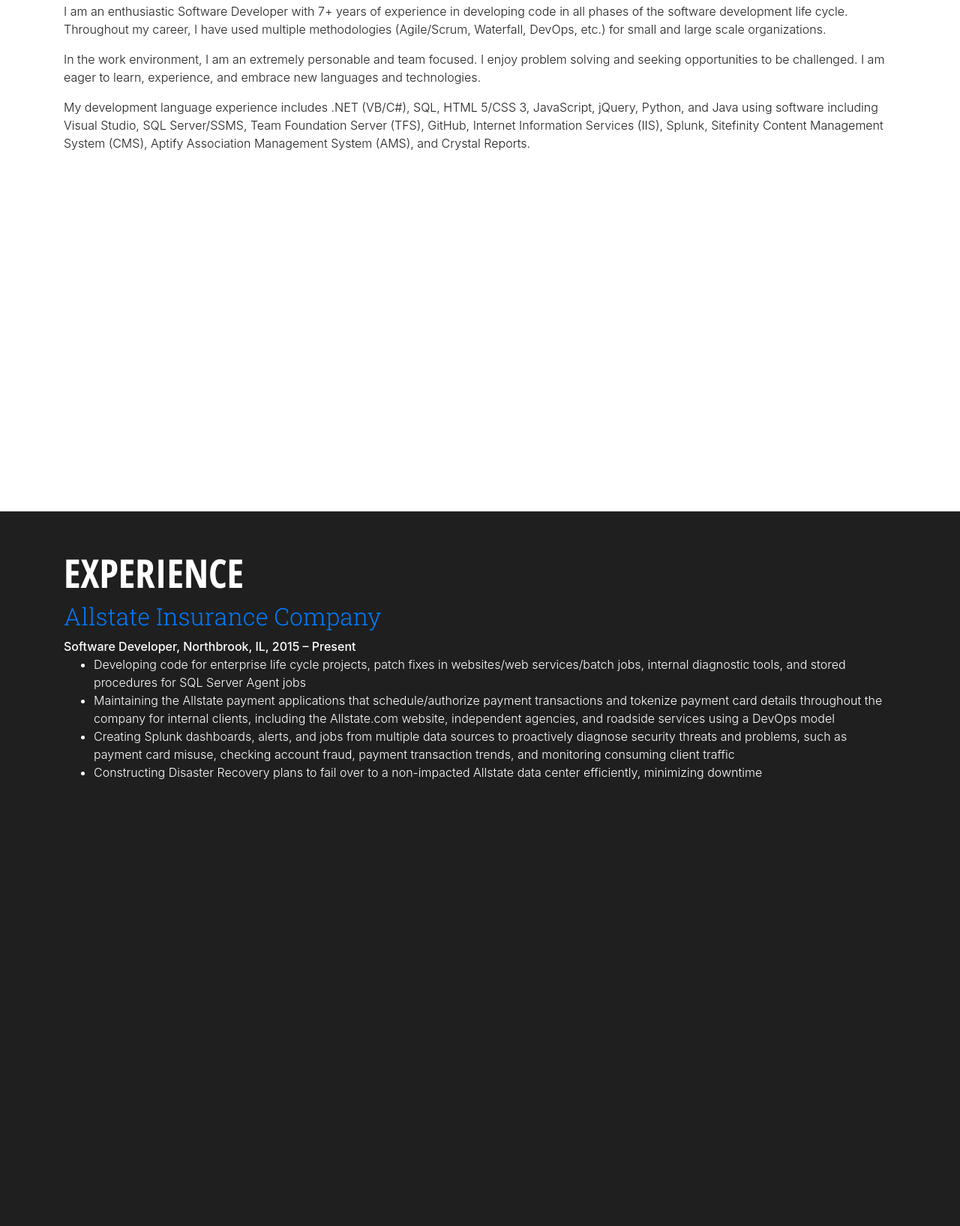
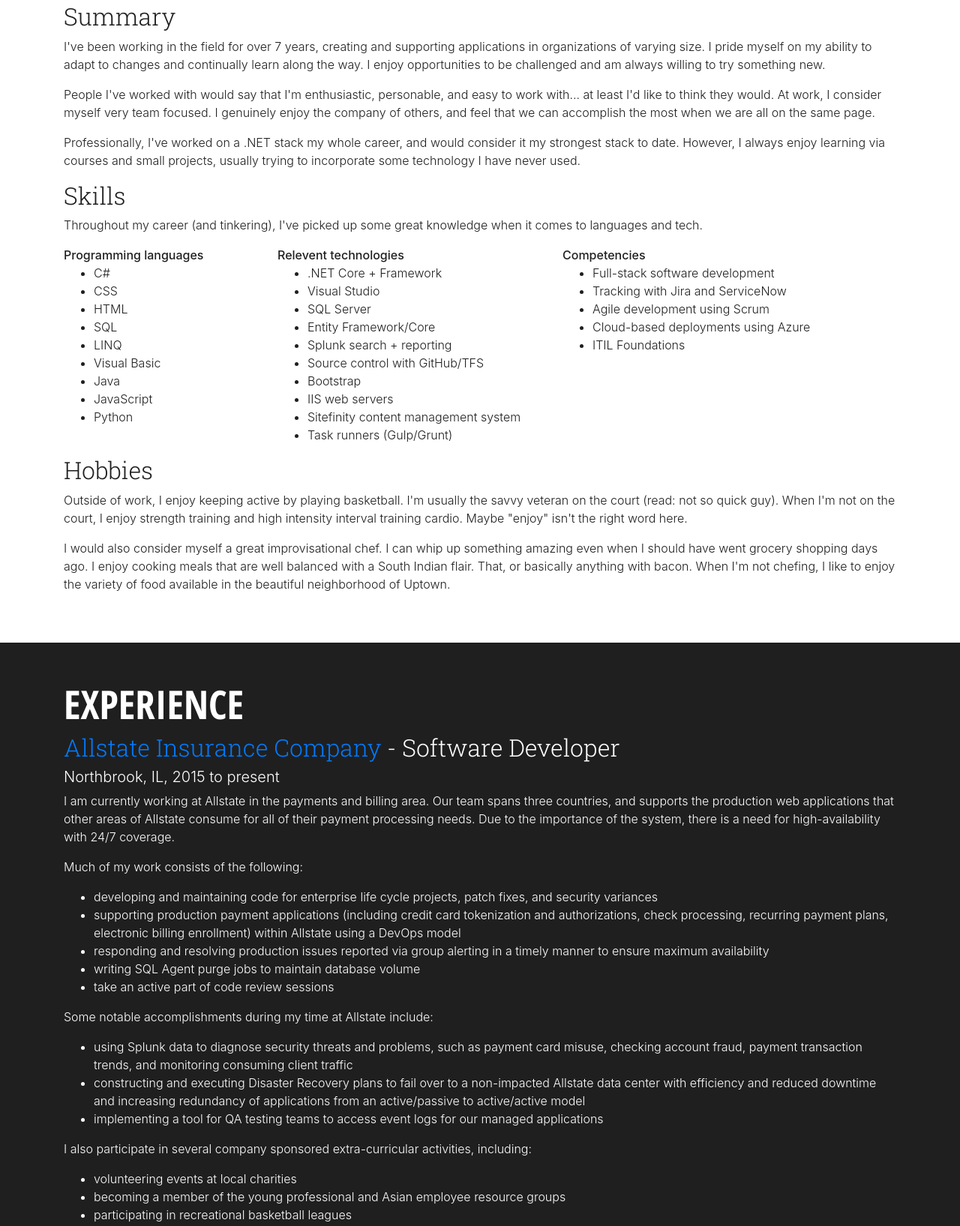
Before and after one commit to vishalhxc/HeyVishal, a website: page VishalReniguntala.com/index.html in a window 1280 px wide. Shown: the part 918-2553 px from the top of the page at 75% size. Drawn offline with Linux system fonts and the light colour scheme.

Commit message:
Updated content for index

```diff
--- a/VishalReniguntala.com/index.html
+++ b/VishalReniguntala.com/index.html
@@ -3,11 +3,11 @@
 <head>
     <title>Vishal Reniguntala</title>
     <meta charset="utf-8" />
-    <meta name="viewport" content="width=device-width, initial-scale=1.0">
+    <meta name="viewport" content="width=device-width, initial-scale=1.0" />
     <link href="css/site.css" rel="stylesheet" />
     <link href="css/bootstrap.min.css" rel="stylesheet" />
     <link rel="shortcut icon" href="images/favicon.png" />
-    <link rel="stylesheet" href="https://use.fontawesome.com/releases/v5.7.1/css/all.css" integrity="sha384-fnmOCqbTlWIlj8LyTjo7mOUStjsKC4pOpQbqyi7RrhN7udi9RwhKkMHpvLbHG9Sr" crossorigin="anonymous">
+    <link rel="stylesheet" href="https://use.fontawesome.com/releases/v5.7.1/css/all.css" integrity="sha384-fnmOCqbTlWIlj8LyTjo7mOUStjsKC4pOpQbqyi7RrhN7udi9RwhKkMHpvLbHG9Sr" crossorigin="anonymous" />
 </head>
 <body>
     <header id="header">
@@ -27,7 +27,7 @@
                         <a href="http://www.gmail.com/" class="nav-link"><i class="fas fa-envelope"></i></a>
                     </li>
                 </ul>
-                <div " id="navbarNav"></div>
+                <div id="navbarNav"></div>
                     <ul class="navbar-nav">
                         <li class="nav-item">
                             <a class="nav-link" href="">About</a>
@@ -61,38 +61,147 @@
         </div>
         <div id="about">
             <div class="container">
-                <h3>About me</h1>
+                <h3>About me</h3>
+                <h4>Summary</h4>
                 <p>
-                    I am an enthusiastic Software Developer with 7+ years of experience in developing
-                    code in all phases of the software development life cycle. Throughout my career,
-                    I have used multiple methodologies (Agile/Scrum, Waterfall, DevOps, etc.) for small
-                    and large scale organizations.
+                    I've been working in the field for over 7 years, creating and supporting
+                    applications in organizations of varying size.
+                    I pride myself on my ability to adapt to changes and continually learn along the way.
+                    I enjoy opportunities to be challenged and am always willing to try something new.
                 </p>
                 <p>
-                    In the work environment, I am an extremely personable and team focused. I enjoy
-                    problem solving and seeking opportunities to be challenged. I am eager to learn,
-                    experience, and embrace new languages and technologies.
+                    People I've worked with would say that I'm enthusiastic, personable, and easy to work with...
+                    at least I'd like to think they would.
+                    At work, I consider myself very team focused. I genuinely enjoy the company of others, and
+                    feel that we can accomplish the most when we are all on the same page.
                 </p>
                 <p>
-                    My development language experience includes .NET (VB/C#), SQL, HTML 5/CSS 3,
-                    JavaScript, jQuery, Python, and Java using software including Visual Studio, SQL Server/SSMS,
-                    Team Foundation Server (TFS), GitHub, Internet Information Services (IIS), Splunk,
-                    Sitefinity Content Management System (CMS), Aptify Association Management System (AMS),
-                    and Crystal Reports.
+                    Professionally, I've worked on a .NET stack my whole career, and would consider it my strongest
+                    stack to date. However, I always enjoy learning via courses and small projects, usually
+                    trying to incorporate some technology I have never used.
+                </p>
+                <h4>Skills</h4>
+                <p>
+                    Throughout my career (and tinkering), I've picked up some great knowledge when it comes to
+                    languages and tech.
+                </p>
+                <div class="row">
+                    <div class="col-md-3">
+                        <strong>Programming languages</strong>
+                        <ul>
+                            <li>C#</li>
+                            <li>CSS</li>
+                            <li>HTML</li>
+                            <li>SQL</li>
+                            <li>LINQ</li>
+                            <li>Visual Basic</li>
+                            <li>Java</li>
+                            <li>JavaScript</li>
+                            <li>Python</li>
+                        </ul>
+                    </div>
+                    <div class="col-md-4">
+                        <strong>Relevent technologies</strong>
+                        <ul>
+                            <li>.NET Core + Framework</li>
+                            <li>Visual Studio</li>
+                            <li>SQL Server</li>
+                            <li>Entity Framework/Core</li>
+                            <li>Splunk search + reporting</li>
+                            <li>Source control with GitHub/TFS</li>
+                            <li>Bootstrap</li>
+                            <li>IIS web servers</li>
+                            <li>Sitefinity content management system</li>
+                            <li>Task runners (Gulp/Grunt)</li>
+                        </ul>
+                    </div>
+                    <div class="col-md-5">
+                        <strong>Competencies</strong>
+                        <ul>
+                            <li>Full-stack software development</li>
+                            <li>Tracking with Jira and ServiceNow</li>
+                            <li>Agile development using Scrum</li>
+                            <li>Cloud-based deployments using Azure</li>
+                            <li>ITIL Foundations</li>
+                        </ul>
+                    </div>
+                </div>
+
+                <h4>Hobbies</h4>
+                <p>
+                    Outside of work, I enjoy keeping active by playing basketball. I'm usually the savvy veteran on the
+                    court (read: not so quick guy). When I'm not on the court, I enjoy strength training and high intensity
+                    interval training cardio. Maybe "enjoy" isn't the right word here.
+                </p>
+                <p>
+                    I would also consider myself a great improvisational chef. I can whip up something amazing even when I should
+                    have went grocery shopping days ago. I enjoy cooking meals that are well balanced with a South Indian flair.
+                    That, or basically anything with bacon. When I'm not chefing, I like to enjoy the variety of food available
+                    in the beautiful neighborhood of Uptown.
                 </p>
             </div>
-
         </div>
         <div id="experience">
             <div class="container">
                 <h3>Experience</h3>
-                <h4><a href="http://www.allstate.com/">Allstate Insurance Company</a></h4>
-                <strong>Software Developer, Northbrook, IL, 2015 – Present</strong>
+                <h4><a href="http://www.allstate.com/">Allstate Insurance Company</a> - Software Developer</h4>
+                <h5>Northbrook, IL, 2015 to present</h5>
+                <p>
+                    I am currently working at Allstate in the payments and billing area. Our team spans three
+                    countries, and supports the production web applications that other areas of Allstate consume
+                    for all of their payment processing needs. Due to the importance of the system, there is a need
+                    for high-availability with 24/7 coverage.
+                </p>
+                <p>
+                    Much of my work consists of the following:
+                </p>
                 <ul>
-                    <li>Developing code for enterprise life cycle projects, patch fixes in websites/web services/batch jobs, internal diagnostic tools, and stored procedures for SQL Server Agent jobs</li>
-                    <li>Maintaining the Allstate payment applications that schedule/authorize payment transactions and tokenize payment card details throughout the company for internal clients, including the Allstate.com website, independent agencies, and roadside services using a DevOps model</li>
-                    <li>Creating Splunk dashboards, alerts, and jobs from multiple data sources to proactively diagnose security threats and problems, such as payment card misuse, checking account fraud, payment transaction trends, and monitoring consuming client traffic</li>
-                    <li>Constructing Disaster Recovery plans to fail over to a non-impacted Allstate data center efficiently, minimizing downtime</li>
+                    <li>
+                        developing and maintaining code for enterprise life cycle projects, patch fixes, and security
+                        variances
+                    </li>
+                    <li>
+                        supporting production payment applications (including credit card tokenization and authorizations,
+                        check processing, recurring payment plans, electronic billing enrollment) within Allstate using a
+                        DevOps model
+                    </li>
+                    <li>
+                        responding and resolving production issues reported via group alerting in a timely manner to
+                        ensure maximum availability
+                    </li>
+                    <li>
+                        writing SQL Agent purge jobs to maintain database volume
+                    </li>
+                    <li>
+                        take an active part of code review sessions
+                    </li>
+                </ul>
+                <p>Some notable accomplishments during my time at Allstate include:</p>
+                <ul>
+                    <li>
+                        using Splunk data to diagnose security threats and problems, such as payment card misuse,
+                        checking account fraud, payment transaction trends, and monitoring consuming client traffic
+                    </li>
+                    <li>
+                        constructing and executing Disaster Recovery plans to fail over to a non-impacted Allstate
+                        data center with efficiency and reduced downtime and increasing redundancy of applications from
+                        an active/passive to active/active model
+                    </li>
+                    <li>
+                        implementing a tool for QA testing teams to access event logs for our managed applications
+                    </li>
+                </ul>
+                <p>I also participate in several company sponsored extra-curricular activities, including:</p>
+                <ul>
+                    <li>
+                        volunteering events at local charities
+                    </li>
+                    <li>
+                        becoming a member of the young professional and Asian employee resource groups
+                    </li>
+                    <li>
+                        participating in recreational basketball leagues
+                    </li>
                 </ul>
             </div>
         </div>
```
